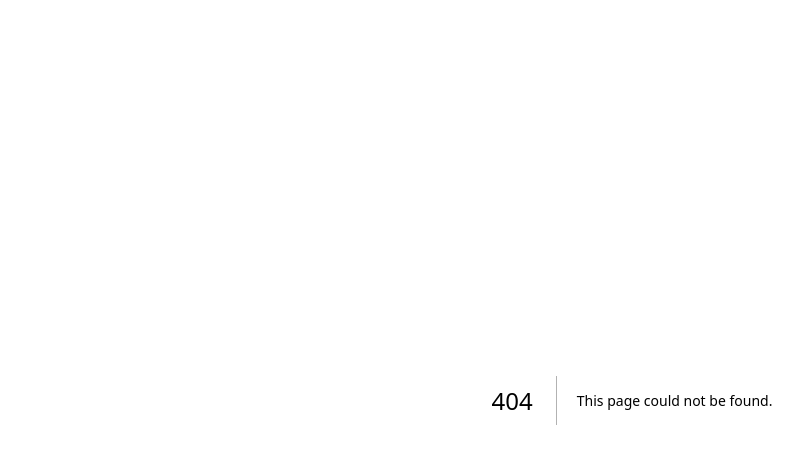
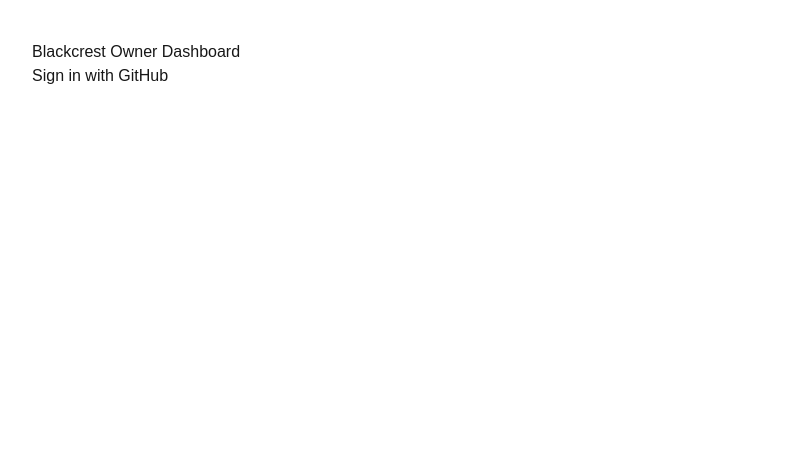
Before and after one commit to BlackcrestInteractive/black-crest-interactive, a Next.js app: page /owner/login in a window 1280 px wide. Before the commit this address had no page. Shown: the top 464 px of the page, without its empty margins (8-811 px from the left). Built offline with nearby package versions, Linux system fonts and the light colour scheme; no server answers.

Commit message:
Restore owner login route

```diff
--- /dev/null
+++ b/app/owner/login/page.tsx
@@ -0,0 +1,15 @@
+import { signIn } from "@/auth";
+
+export default function OwnerLoginPage() {
+  return (
+    <main style={{ padding: 40 }}>
+      <h1>Blackcrest Owner Dashboard</h1>
+      <form action={async () => {
+        "use server";
+        await signIn("github", { redirectTo: "/owner" });
+      }}>
+        <button type="submit">Sign in with GitHub</button>
+      </form>
+    </main>
+  );
+}
```
